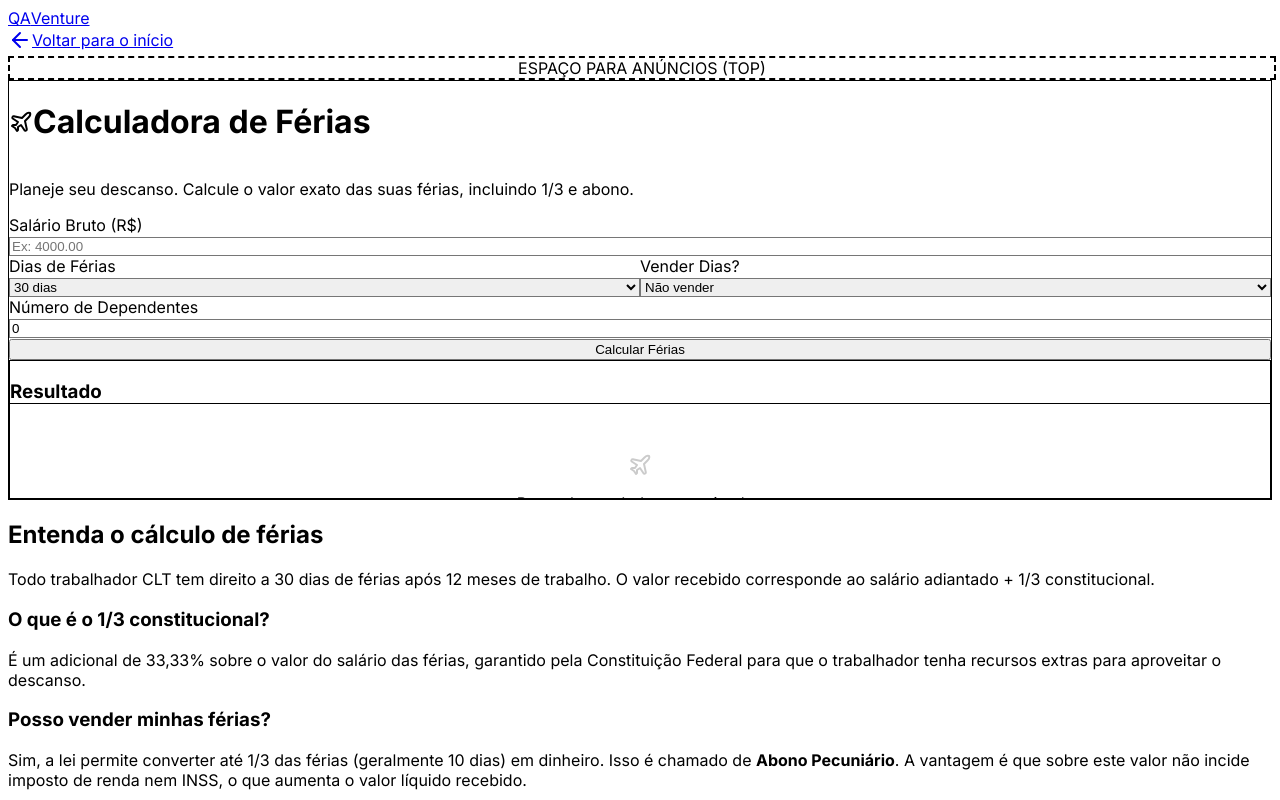
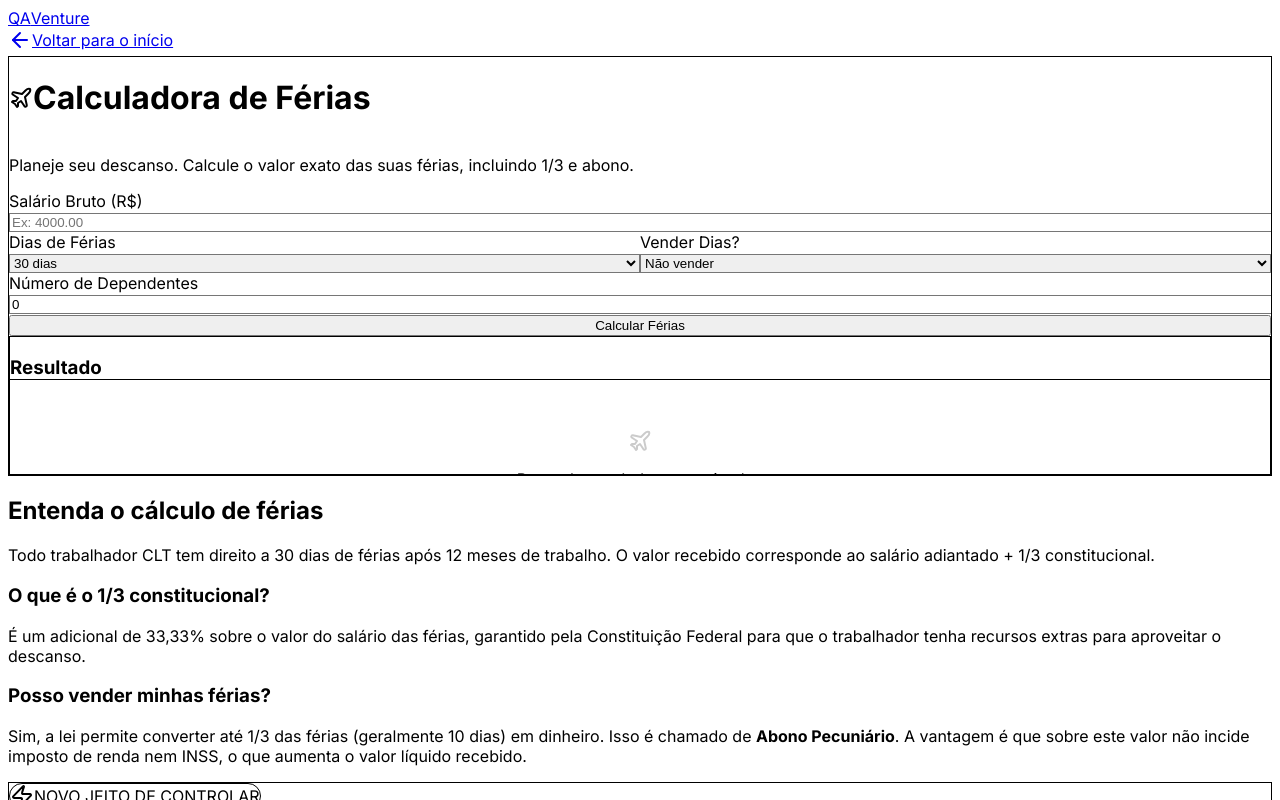
Before and after one commit to SambaWml/FAZaConta, a Next.js app: page /calculadora-ferias in a window 1280 px wide. Shown: the top 800 px of the page. Built offline with nearby package versions, Linux system fonts and the light colour scheme.

Commit message:
chore: remove AdSpace component and all its references
- Delete AdSpace.tsx component file
- Remove all AdSpace imports and instances from page components
- Adjust layout spacing in pages where AdSpace was previously used
- Simplify grid layouts that previously contained ad space

```diff
--- a/app/calculadora-clt/page.tsx
+++ b/app/calculadora-clt/page.tsx
@@ -2,7 +2,6 @@
 
 import { useState } from "react";
 import { calculateNetSalary } from "@/utils/calculations";
-import AdSpace from "@/components/AdSpace";
 import FinZaaPromo from "@/components/FinZaaPromo";
 import Link from "next/link";
 import { ArrowLeft, Calculator } from "lucide-react";
@@ -29,8 +28,6 @@ export default function CLTCalculator() {
       <Link href="/" className="inline-flex items-center text-slate-500 hover:text-slate-700 mb-6">
         <ArrowLeft className="w-4 h-4 mr-2" /> Voltar para o início
       </Link>
-
-      <AdSpace position="top" />
 
       <div className="bg-white rounded-2xl shadow-xl border border-slate-100 overflow-hidden">
         <div className="bg-blue-600 p-6 md:p-8 text-white">
@@ -165,7 +162,6 @@ export default function CLTCalculator() {
         </div>
 
         <div className="space-y-6">
-          <AdSpace position="sidebar" />
           <div className="bg-yellow-50 border border-yellow-200 rounded-xl p-4">
             <h4 className="font-bold text-yellow-800 mb-2">Dica Financeira</h4>
             <p className="text-sm text-yellow-700">
--- a/app/calculadora-ferias/page.tsx
+++ b/app/calculadora-ferias/page.tsx
@@ -2,7 +2,6 @@
 
 import { useState } from "react";
 import { calculateVacation } from "@/utils/calculations";
-import AdSpace from "@/components/AdSpace";
 import FinZaaPromo from "@/components/FinZaaPromo";
 import Link from "next/link";
 import { ArrowLeft, Plane } from "lucide-react";
@@ -31,8 +30,6 @@ export default function VacationCalculator() {
       <Link href="/" className="inline-flex items-center text-slate-500 hover:text-slate-700 mb-6">
         <ArrowLeft className="w-4 h-4 mr-2" /> Voltar para o início
       </Link>
-
-      <AdSpace position="top" />
 
       <div className="bg-white rounded-2xl shadow-xl border border-slate-100 overflow-hidden">
         <div className="bg-green-600 p-6 md:p-8 text-white">
@@ -150,8 +147,8 @@ export default function VacationCalculator() {
         </div>
       </div>
 
-      <div className="grid md:grid-cols-3 gap-8 mt-12">
-        <div className="md:col-span-2 prose prose-slate max-w-none">
+      <div className="mt-12">
+        <div className="prose prose-slate max-w-none">
           <h2>Entenda o cálculo de férias</h2>
           <p>
             Todo trabalhador CLT tem direito a 30 dias de férias após 12 meses de trabalho.
@@ -171,10 +168,6 @@ export default function VacationCalculator() {
             o que aumenta o valor líquido recebido.
           </p>
         </div>
-
-        <div className="space-y-6">
-          <AdSpace position="sidebar" />
-        </div>
       </div>
 
       <FinZaaPromo />
--- a/app/calculadora-rescisao/page.tsx
+++ b/app/calculadora-rescisao/page.tsx
@@ -2,7 +2,6 @@
 
 import { useState } from "react";
 import { calculateTermination } from "@/utils/calculations";
-import AdSpace from "@/components/AdSpace";
 import FinZaaPromo from "@/components/FinZaaPromo";
 import Link from "next/link";
 import { ArrowLeft, FileX, Info } from "lucide-react";
@@ -37,8 +36,6 @@ export default function TerminationCalculator() {
       <Link href="/" className="inline-flex items-center text-slate-500 hover:text-slate-700 mb-6">
         <ArrowLeft className="w-4 h-4 mr-2" /> Voltar para o início
       </Link>
-
-      <AdSpace position="top" />
 
       <div className="bg-white rounded-2xl shadow-xl border border-slate-100 overflow-hidden mb-8">
         <div className="bg-red-600 p-6 md:p-8 text-white">
@@ -181,8 +178,8 @@ export default function TerminationCalculator() {
 
       <FinZaaPromo />
 
-      <div className="mt-12 grid md:grid-cols-3 gap-8">
-        <div className="md:col-span-2 prose prose-slate max-w-none">
+      <div className="mt-12">
+        <div className="prose prose-slate max-w-none">
           <h2>Entenda o Cálculo de Rescisão</h2>
           <p>
             A rescisão de contrato de trabalho envolve o pagamento de diversas verbas rescisórias, que variam de acordo com o motivo do desligamento e o tempo de serviço.
@@ -207,10 +204,6 @@ export default function TerminationCalculator() {
             <li><strong>Com Justa Causa:</strong> O trabalhador perde quase todos os direitos, recebendo apenas saldo de salário e férias vencidas (se houver).</li>
           </ul>
         </div>
-
-        <div>
-          <AdSpace position="sidebar" />
-        </div>
       </div>
     </div>
   );
--- a/app/juros-compostos/page.tsx
+++ b/app/juros-compostos/page.tsx
@@ -2,7 +2,6 @@
 
 import { useState } from "react";
 import { calculateCompoundInterest } from "@/utils/calculations";
-import AdSpace from "@/components/AdSpace";
 import FinZaaPromo from "@/components/FinZaaPromo";
 import Link from "next/link";
 import { ArrowLeft, TrendingUp } from "lucide-react";
@@ -32,8 +31,6 @@ export default function CompoundInterestCalculator() {
       <Link href="/" className="inline-flex items-center text-slate-500 hover:text-slate-700 mb-6">
         <ArrowLeft className="w-4 h-4 mr-2" /> Voltar para o início
       </Link>
-
-      <AdSpace position="top" />
 
       <div className="bg-white rounded-2xl shadow-xl border border-slate-100 overflow-hidden">
         <div className="bg-purple-600 p-6 md:p-8 text-white">
--- a/app/page.tsx
+++ b/app/page.tsx
@@ -1,6 +1,5 @@
 import Link from "next/link";
 import { Calculator, Plane, TrendingUp, ArrowRight, FileX } from "lucide-react";
-import AdSpace from "@/components/AdSpace";
 import FinZaaPromo from "@/components/FinZaaPromo";
 
 export default function Home() {
@@ -37,8 +36,6 @@ export default function Home() {
 
   return (
     <main className="container mx-auto px-4 py-8 max-w-5xl">
-      <AdSpace position="top" />
-
       <header className="text-center mb-12 mt-8">
         <h1 className="text-4xl font-bold text-slate-900 mb-4">
           QAVenture
@@ -73,17 +70,14 @@ export default function Home() {
 
       <FinZaaPromo />
 
-      <div className="grid md:grid-cols-2 gap-8 mt-12">
-        <div className="prose prose-slate">
+      <div className="mt-12">
+        <div className="prose prose-slate mx-auto text-center">
           <h3>Por que usar nossas calculadoras?</h3>
           <p>
             Nossas ferramentas são atualizadas constantemente com as últimas tabelas da Receita Federal e legislação trabalhista.
             Garanta precisão nos seus cálculos de rescisão, férias e investimentos.
           </p>
         </div>
-        <div>
-           <AdSpace position="inline" />
-        </div>
       </div>
     </main>
   );
--- a/components/AdSpace.tsx
+++ /dev/null
@@ -1,23 +0,0 @@
-import React from 'react';
-
-interface AdSpaceProps {
-  position: 'top' | 'sidebar' | 'inline' | 'bottom';
-  className?: string;
-}
-
-const AdSpace: React.FC<AdSpaceProps> = ({ position, className = '' }) => {
-  const sizeClasses = {
-    top: 'w-full h-24',
-    sidebar: 'w-full h-64',
-    inline: 'w-full h-32',
-    bottom: 'w-full h-24',
-  };
-
-  return (
-    <div className={`bg-slate-200 border-2 border-dashed border-slate-300 rounded-lg flex items-center justify-center my-4 ${sizeClasses[position]} ${className}`}>
-      <span className="text-slate-400 text-sm font-semibold uppercase tracking-wider">Espaço para Anúncios ({position})</span>
-    </div>
-  );
-};
-
-export default AdSpace;
```
